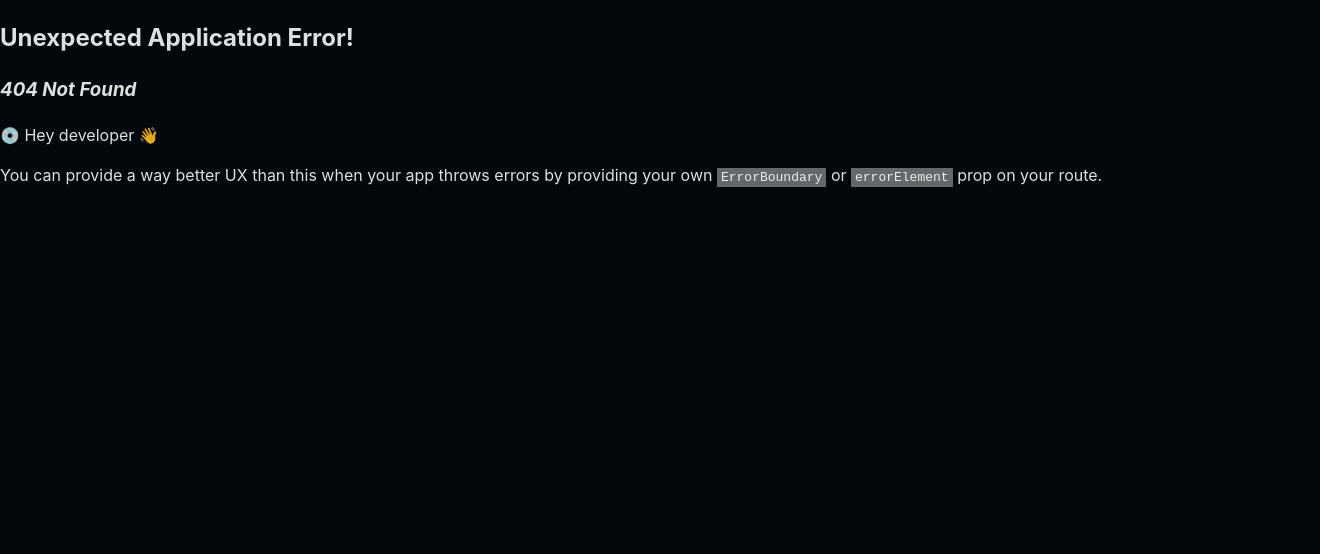
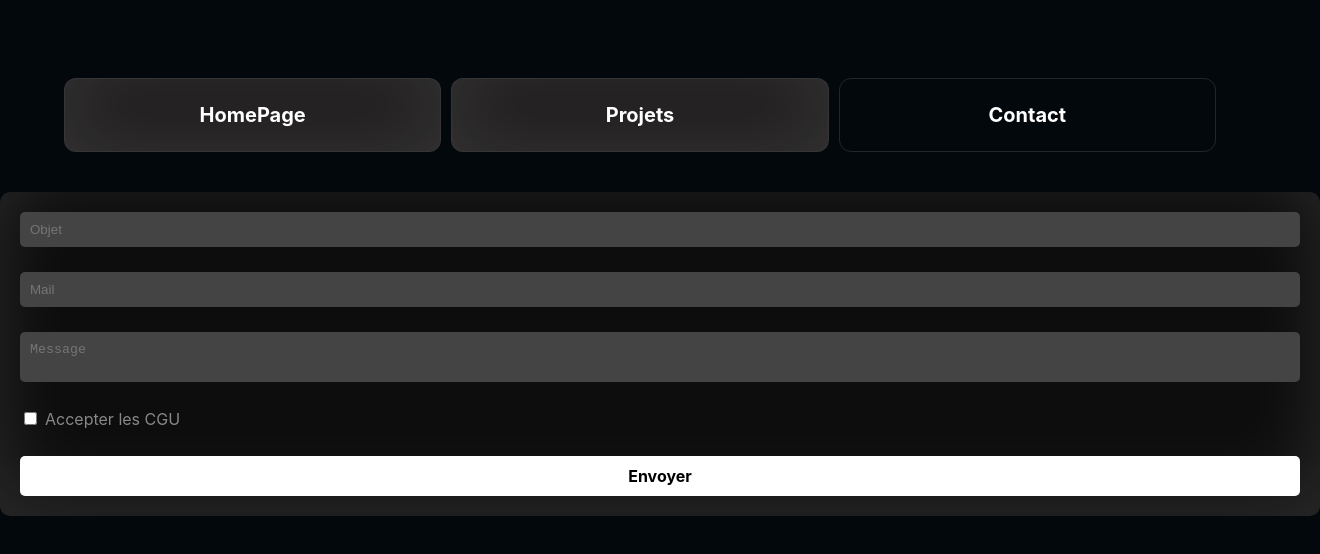
Before and after one commit to eliott-colin/portfolio-vite, a React (Vite) app: page /contact in a window 1280 px wide. Before the commit this address had no page. Shown: the top 554 px of the page, 1320 px wide, since content can reach past the window. Built offline with nearby package versions, Linux system fonts and the light colour scheme.

Commit message:
feat: page contact

```diff
--- a/src/components/Header.jsx
+++ b/src/components/Header.jsx
@@ -100,10 +100,15 @@ const Header = ({currentPage}) => {
         ) : (
           <AHeader to="/Projects"><LiHeader><DivHeader>Projets</DivHeader></LiHeader></AHeader>
         )}
-        {currentPage == "skills" ? (
+        {/* {currentPage == "skills" ? (
           <AHeaderActive to="/Skills"><LiHeaderActive><DivHeader>Compétences</DivHeader></LiHeaderActive></AHeaderActive>
         ) : (
           <AHeader to="/Skills"><LiHeader><DivHeader>Compétences</DivHeader></LiHeader></AHeader>
+        )} */}
+        {currentPage == "contact" ? (
+          <AHeaderActive to="/Contact"><LiHeaderActive><DivHeader>Contact</DivHeader></LiHeaderActive></AHeaderActive>
+        ) : (
+          <AHeader to="/Contact"><LiHeader><DivHeader>Contact</DivHeader></LiHeader></AHeader>
         )}
       </UlHeader>
     </NavHeader>
--- /dev/null
+++ b/src/pages/ContactPage/ContactPage.css
@@ -0,0 +1,5 @@
+.home-main{
+    background-image: url(/assets/bgTrait.png);
+    background-size: cover;
+    background-position: center;
+}
--- /dev/null
+++ b/src/pages/ContactPage/ContactPage.jsx
@@ -0,0 +1,19 @@
+import React from 'react';
+import Header from '../../components/Header.jsx';
+import Contact from '../../components/Contact.jsx';
+import './ContactPage.css';
+import { useOutletContext } from 'react-router-dom';
+
+const ContactPage = () => {
+  const { currentPage } = useOutletContext();
+  return (
+    <div>
+      <div style={{paddingLeft: "5%",paddingRight: "5%"}}>
+        <Header currentPage="contact"/>
+      </div>
+      <Contact />
+    </div>
+    );
+};
+
+export default ContactPage;
```
Also changed, not shown: src/router/router.jsx (+8 -3 lines).
